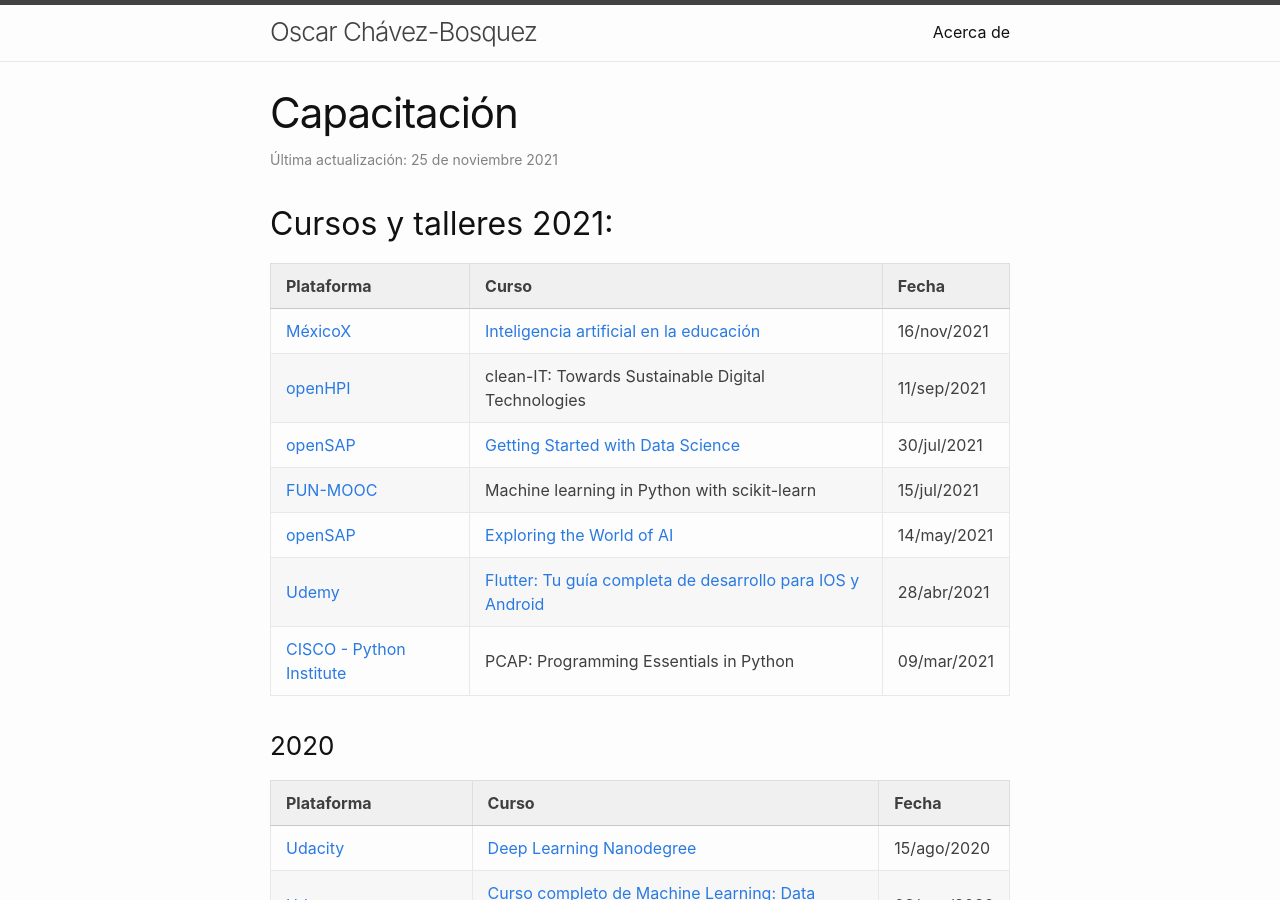
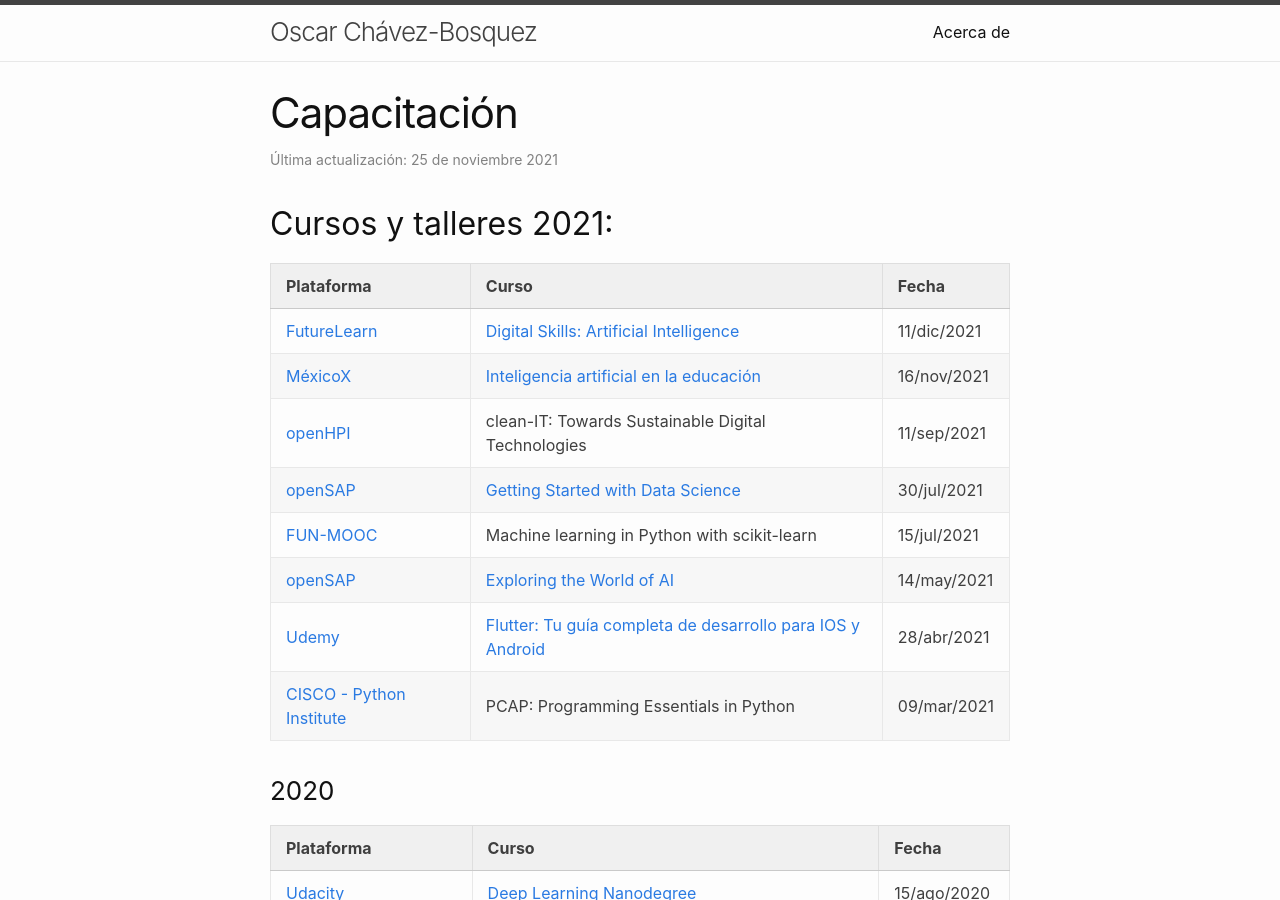
Before and after one commit to chavezbosquez/chavezbosquez.github.io, a Jekyll site: the page built from personal/cursos.markdown, in a window 1280 px wide and 900 px high. Built offline with Jekyll 4.4.1, drawn with Linux system fonts in a browser that asks for light colours.

Commit message:
Capacitación recibida

```diff
--- a/personal/cursos.markdown
+++ b/personal/cursos.markdown
@@ -10,6 +10,7 @@ date     : 2021-11-25 00:24:00 -0600
 
 | Plataforma | Curso | Fecha |
 | --- | --- | ---|
+| [FutureLearn](https://www.futurelearn.com/){:target="_blank"} | [Digital Skills: Artificial Intelligence](https://www.futurelearn.com/certificates/4y3i0w5){:target="_blank"} | 11/dic/2021 |
 | [MéxicoX](https://mexicox.gob.mx){:target="_blank"} |  [Inteligencia artificial en la educación](https://mexicox.gob.mx/certificates/eaa47e84d5754469af883cf547b7492c){:target="_blank"} | 16/nov/2021 <!-- 5 h --> |
 | [openHPI](https://open.hpi.de/courses/cleanit2021){:target="_blank"} | clean-IT: Towards Sustainable Digital Technologies | 11/sep/2021 <!-- ? h --> |
 | [openSAP](https://open.sap.com){:target="_blank"} | [Getting Started with Data Science](https://open.sap.com/verify/xucal-nunom-lacat-zopeb-culaz){:target="_blank"} | 30/jul/2021 <!-- 24 h --> |
```
